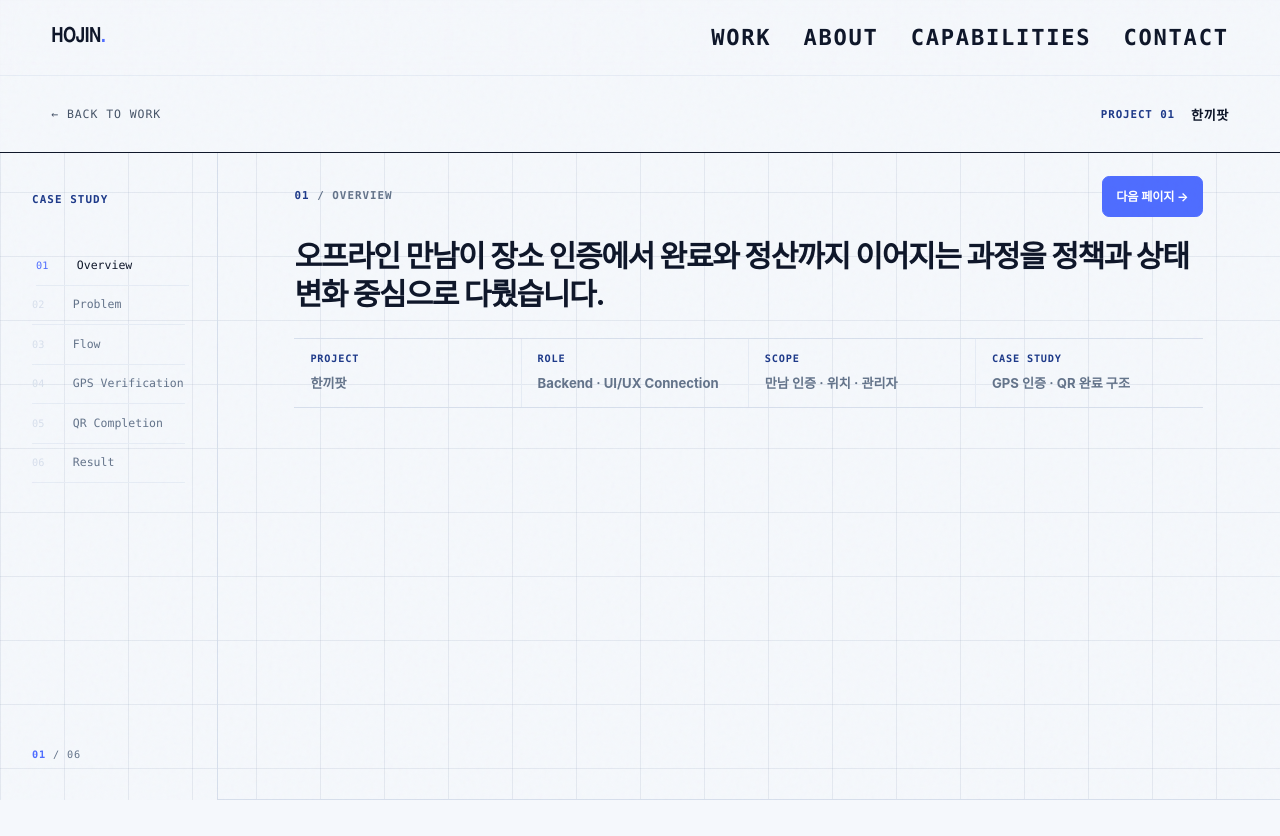
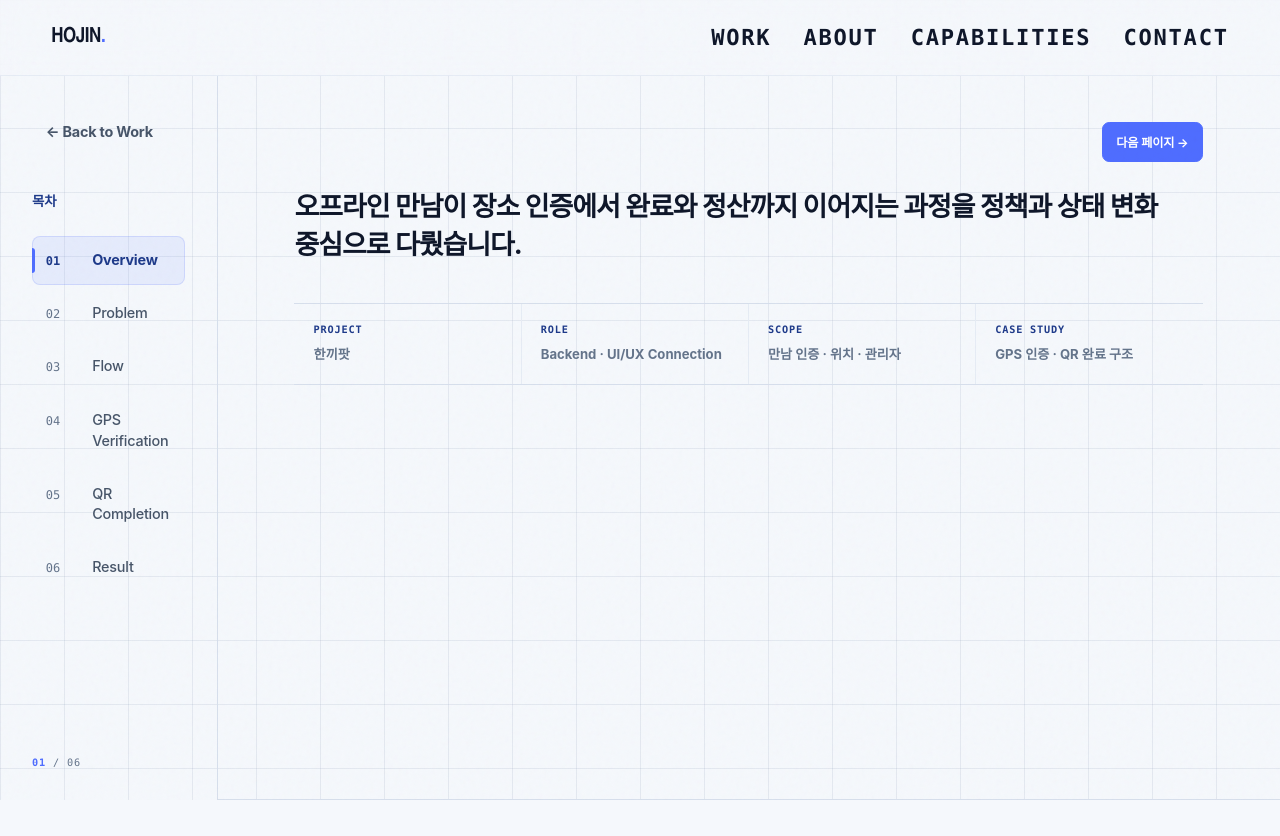
Before and after one commit to Ho-jin98/Ho-jin98.github.io, an Astro site: page /work/hankkipot in a window 1280 px wide. Shown: the top 836 px of the page. Before the commit the page ends 800 px from the top, so only its background shows below. Built offline with nearby package versions, Linux system fonts and the light colour scheme; Astro itself is replaced by a stand-in of ours.

Commit message:
feat: 프로젝트 상세페이지 공통 레이아웃 개선
세 프로젝트에 공통 사이드바와 목차 디자인을 적용

섹션 높이와 스크롤 이동 및 스냅 동작을 개선

이전·다음 버튼과 Back to Work 인터랙션을 정리

```diff
--- a/src/layouts/CaseStudyLayout.astro
+++ b/src/layouts/CaseStudyLayout.astro
@@ -24,18 +24,12 @@ if (!caseStudy) {
   <SiteHeader />
 
   <main class="case-study" data-case-deck>
-    <header class="case-study__topbar">
-      <a class="back-link magnetic" href={`/#${project.slug}`}>← BACK TO WORK</a>
-      <div class="case-study__project">
-        <span>PROJECT {project.projectNumber}</span>
-        <strong>{caseStudy.projectLabel}</strong>
-      </div>
-    </header>
     <h1 class="sr-only">{project.title} 케이스 스터디</h1>
 
     <div class="case-study__body">
       <nav class="case-study__toc" aria-label={`${project.title} 케이스 스터디 목차`}>
-        <p>CASE STUDY</p>
+        <a class="case-study__back" href={`/#${project.slug}`}>← Back to Work</a>
+        <p>목차</p>
         {
           caseStudy.sections.map((section, index) => (
             <a
@@ -48,7 +42,9 @@ if (!caseStudy) {
             </a>
           ))
         }
-        <small><span data-case-progress>01</span> / 06</small>
+        <small>
+          <span data-case-progress>01</span> / {String(caseStudy.sections.length).padStart(2, '0')}
+        </small>
       </nav>
 
       <div class="case-study__content">
@@ -64,12 +60,9 @@ if (!caseStudy) {
                 data-case-section
                 aria-labelledby={`${section.id}-title`}
               >
+                <h2 id={`${section.id}-title`} class="sr-only">{section.navTitle}</h2>
+                <div class="case-section__inner">
                   <div class="case-section__topline">
-                  <h2 id={`${section.id}-title`}>
-                    <span>{section.number}</span>
-                    <span aria-hidden="true">/</span>
-                    {section.navTitle}
-                  </h2>
                     <div class="case-section__pager">
                       {previous && <a href={`#${previous.id}`}>← 이전 페이지</a>}
                       {next ? (
@@ -164,6 +157,7 @@ if (!caseStudy) {
                       </article>
                     </div>
                   )}
+                </div>
               </section>
             );
           })
@@ -183,6 +177,8 @@ if (!caseStudy) {
     const finePointer = window.matchMedia('(pointer: fine)');
     const desktopLayout = window.matchMedia('(min-width: 721px)');
 
+    window.scrollTo(0, 0);
+
     const observer = new IntersectionObserver(
       (entries) => {
         entries.forEach((entry) => {
@@ -190,6 +186,7 @@ if (!caseStudy) {
           const activeIndex = sections.indexOf(entry.target as HTMLElement);
           const activeId = (entry.target as HTMLElement).id;
 
+          (entry.target as HTMLElement).classList.add('has-entered');
           sections.forEach((section) => section.classList.toggle('is-active', section.id === activeId));
           tocLinks.forEach((link) => link.classList.toggle('is-active', link.hash === `#${activeId}`));
           if (progress && activeIndex >= 0) {
@@ -197,7 +194,7 @@ if (!caseStudy) {
           }
         });
       },
-      { root: deck, threshold: 0.55 },
+      { root: deck, rootMargin: '-22% 0px -62% 0px', threshold: 0 },
     );
 
     sections.forEach((section) => observer.observe(section));
@@ -224,9 +221,10 @@ if (!caseStudy) {
         if (!target) return;
 
         isChangingSection = true;
-        target.scrollIntoView({
+        const deckPaddingTop = parseFloat(getComputedStyle(deck).paddingTop);
+        deck.scrollTo({
+          top: Math.max(0, target.offsetTop - deckPaddingTop),
           behavior: reducedMotion.matches ? 'auto' : 'smooth',
-          block: 'start',
         });
 
         window.clearTimeout(changeReset);
@@ -239,10 +237,13 @@ if (!caseStudy) {
         'wheel',
         (event) => {
           if (!desktopLayout.matches || reducedMotion.matches || event.ctrlKey) return;
+          if (isChangingSection) {
+            event.preventDefault();
+            return;
+          }
 
+          const currentIndex = activeSectionIndex();
           event.preventDefault();
-          if (isChangingSection) return;
-
           wheelTotal += event.deltaY;
           window.clearTimeout(wheelReset);
           wheelReset = window.setTimeout(() => {
@@ -253,51 +254,21 @@ if (!caseStudy) {
 
           const direction = wheelTotal > 0 ? 1 : -1;
           wheelTotal = 0;
-          moveToSection(activeSectionIndex() + direction);
+          moveToSection(currentIndex + direction);
         },
         { passive: false },
       );
 
-      let pointerId: number | null = null;
-      let dragStartY = 0;
-      let dragStartScroll = 0;
-      let hasDragged = false;
+      deck.querySelectorAll<HTMLAnchorElement>('a[href^="#"]').forEach((link) => {
+        link.addEventListener('click', (event) => {
+          const targetId = link.hash.slice(1);
+          const targetIndex = sections.findIndex((section) => section.id === targetId);
+          if (targetIndex < 0) return;
 
-      deck.addEventListener('pointerdown', (event) => {
-        if (
-          !finePointer.matches ||
-          event.button !== 0 ||
-          (event.target as HTMLElement).closest('a, button, input, textarea')
-        ) {
-          return;
-        }
-
-        pointerId = event.pointerId;
-        dragStartY = event.clientY;
-        dragStartScroll = deck.scrollTop;
-        hasDragged = false;
-        deck.setPointerCapture(pointerId);
-        deck.classList.add('is-dragging');
+          event.preventDefault();
+          moveToSection(targetIndex);
         });
-
-      deck.addEventListener('pointermove', (event) => {
-        if (pointerId !== event.pointerId) return;
-        const distance = event.clientY - dragStartY;
-        hasDragged ||= Math.abs(distance) > 5;
-        deck.scrollTop = dragStartScroll - distance * 1.25;
       });
-
-      const releaseDrag = (event: PointerEvent) => {
-        if (pointerId !== event.pointerId) return;
-        if (deck.hasPointerCapture(pointerId)) deck.releasePointerCapture(pointerId);
-        pointerId = null;
-        deck.classList.remove('is-dragging');
-
-        if (hasDragged) moveToSection(activeSectionIndex());
-      };
-
-      deck.addEventListener('pointerup', releaseDrag);
-      deck.addEventListener('pointercancel', releaseDrag);
     }
 
     const pointerDot = document.querySelector<HTMLElement>('.pointer-dot');
--- a/src/styles/global.css
+++ b/src/styles/global.css
@@ -2763,60 +2763,14 @@ footer {
   overflow-x: hidden;
   overflow-y: auto;
   scroll-behavior: smooth;
-  scroll-padding-top: calc(var(--header-height) + 4.75rem);
-  scroll-snap-type: y mandatory;
+  scroll-padding-top: var(--header-height);
+  scroll-snap-type: y proximity;
   scrollbar-width: none;
   overscroll-behavior-y: contain;
 }
 
 .case-study::-webkit-scrollbar {
   display: none;
-}
-
-.case-study.is-dragging {
-  cursor: grabbing;
-  scroll-behavior: auto;
-  user-select: none;
-}
-
-.case-study__topbar {
-  position: sticky;
-  z-index: 45;
-  top: 0;
-  display: grid;
-  grid-template-columns: 1fr auto;
-  align-items: center;
-  min-height: 4.75rem;
-  padding: 0 var(--gutter);
-  border-bottom: 0;
-  background: rgba(245, 248, 252, 0.92);
-  box-shadow: 0 1px 0 var(--ink);
-  backdrop-filter: blur(14px);
-}
-
-.case-study__topbar .back-link {
-  position: static;
-  color: var(--color-muted);
-}
-
-.case-study__project {
-  display: flex;
-  gap: 1rem;
-  align-items: center;
-  font-family: var(--mono);
-  justify-self: end;
-}
-
-.case-study__project span {
-  color: var(--accent-dark);
-  font-size: 0.68rem;
-  font-weight: 700;
-  letter-spacing: 0.08em;
-}
-
-.case-study__project strong {
-  font-size: 0.82rem;
-  letter-spacing: 0.04em;
 }
 
 .case-study__body {
@@ -2830,53 +2784,124 @@ footer {
 
 .case-study__toc {
   position: sticky;
-  top: 4.75rem;
+  top: 0;
   display: flex;
-  height: calc(100svh - var(--header-height) - 4.75rem);
-  padding: clamp(2.5rem, 5vh, 4.5rem) clamp(1.25rem, 2.5vw, 2.75rem);
+  height: calc(100svh - var(--header-height));
+  padding: clamp(2rem, 4vh, 3.5rem) clamp(1.5rem, 2.5vw, 2.75rem);
   flex-direction: column;
+  border-top: 0;
   border-right: 1px solid var(--line-strong);
 }
 
+.case-study__toc .case-study__back {
+  top: auto;
+  left: auto;
+  display: flex;
+  width: 100%;
+  min-height: 3.1rem;
+  margin-bottom: clamp(2rem, 4vh, 3.25rem);
+  padding: 0.82rem 0.8rem;
+  align-items: center;
+  color: var(--color-muted);
+  border: 1px solid transparent;
+  border-radius: 0.5rem;
+  background: transparent;
+  font-family: var(--sans);
+  font-size: clamp(0.9rem, 0.95vw, 1.05rem);
+  font-weight: 650;
+  letter-spacing: -0.015em;
+  line-height: 1.45;
+  transition:
+    background 200ms ease,
+    border-color 200ms ease,
+    color 200ms ease,
+    opacity 200ms ease;
+}
+
+.case-study__toc .case-study__back:hover,
+.case-study__toc .case-study__back:focus-visible {
+  color: var(--accent-dark);
+  border-color: rgba(79, 109, 255, 0.16);
+  background: var(--accent-soft);
+  opacity: 1;
+  transform: none;
+}
+
 .case-study__toc > p {
-  margin: 0 0 clamp(2rem, 5vh, 4rem);
+  margin: 0 0 clamp(1.5rem, 3vh, 2.5rem);
   color: var(--accent-dark);
+  font-family: var(--sans);
+  font-size: clamp(0.84rem, 0.88vw, 0.96rem);
+  font-weight: 750;
+  letter-spacing: -0.01em;
+}
+
+.case-study__toc a {
+  position: relative;
+  display: grid;
+  grid-template-columns: 2.25rem minmax(0, 1fr);
+  gap: 0.65rem;
+  align-items: baseline;
+  min-height: 3.1rem;
+  padding: 0.82rem 0.8rem;
+  color: var(--color-muted);
+  border: 1px solid transparent;
+  border-radius: 0.5rem;
+  font-family: var(--sans);
+  font-size: clamp(0.9rem, 0.95vw, 1.05rem);
+  font-weight: 540;
+  letter-spacing: -0.015em;
+  line-height: 1.45;
+  transition:
+    background 220ms ease,
+    border-color 220ms ease,
+    color 220ms ease,
+    font-weight 220ms ease,
+    opacity 220ms ease;
+}
+
+.case-study__toc a:not(.case-study__back) {
+  margin: 0.12rem 0;
+}
+
+.case-study__toc a span {
+  color: var(--color-label);
   font-family: var(--mono);
-  font-size: 0.68rem;
-  font-weight: 700;
-  letter-spacing: 0.1em;
-}
-
-.case-study__toc a {
-  display: grid;
-  grid-template-columns: 2rem minmax(0, 1fr);
-  gap: 0.55rem;
-  align-items: baseline;
-  padding: 0.72rem 0;
-  color: var(--color-label);
-  font-size: clamp(0.72rem, 0.76vw, 0.84rem);
-  line-height: 1.35;
-  transition:
-    color 220ms ease,
-    transform 260ms var(--ease-out);
-}
-
-.case-study__toc a span {
-  color: var(--color-line);
-  font-family: var(--mono);
-  font-size: 0.64rem;
+  font-size: clamp(0.75rem, 0.78vw, 0.84rem);
+  letter-spacing: 0;
   transition: color 220ms ease;
 }
 
 .case-study__toc a:hover,
-.case-study__toc a:focus-visible,
+.case-study__toc a:focus-visible {
+  color: var(--color-text);
+  background: rgba(238, 244, 250, 0.72);
+  border-color: var(--line);
+  transform: none;
+}
+
 .case-study__toc a.is-active {
-  color: var(--color-text);
-  transform: translateX(0.25rem);
+  color: var(--accent-dark);
+  border-color: rgba(79, 109, 255, 0.16);
+  background: var(--accent-soft);
+  font-weight: 750;
+  transform: none;
+}
+
+.case-study__toc a.is-active::before {
+  position: absolute;
+  top: 0.7rem;
+  bottom: 0.7rem;
+  left: -1px;
+  width: 3px;
+  content: "";
+  border-radius: 0 999px 999px 0;
+  background: var(--accent);
 }
 
 .case-study__toc a.is-active span {
-  color: var(--accent);
+  color: var(--accent-dark);
+  font-weight: 750;
 }
 
 .case-study__toc small {
@@ -2898,25 +2923,34 @@ footer {
 
 .case-study .case-section {
   display: block;
-  min-height: calc(100svh - var(--header-height) - 4.75rem);
-  padding: clamp(2.5rem, 5vh, 4.5rem) clamp(2rem, 6vw, 7rem);
+  min-height: calc(100dvh - var(--header-height));
+  height: auto;
+  padding: clamp(2.75rem, 5vh, 4rem) clamp(2rem, 6vw, 7rem)
+    clamp(5rem, 10vh, 7.5rem);
+  overflow: visible;
   scroll-margin-top: 0;
   scroll-snap-align: start;
-  scroll-snap-stop: always;
+  scroll-snap-stop: normal;
   border-top: 0;
   border-bottom: 1px solid var(--line-strong);
   isolation: isolate;
 }
 
+.case-section__inner {
+  width: min(100%, 78rem);
+  margin: 0 auto;
+}
+
 .case-section:last-child {
   border-bottom: 0;
 }
 
 .case-section__topline {
   display: flex;
-  justify-content: space-between;
+  justify-content: flex-end;
   align-items: center;
-  margin-bottom: clamp(2.5rem, 6vh, 5rem);
+  min-height: 2.75rem;
+  margin-bottom: clamp(1.5rem, 3vh, 2.25rem);
   color: var(--color-label);
   font-family: var(--mono);
   letter-spacing: 0.07em;
@@ -2925,24 +2959,6 @@ footer {
   transition:
     opacity 620ms var(--ease-out),
     transform 760ms var(--ease-out);
-}
-
-.case-section__topline h2 {
-  display: flex;
-  gap: 0.48rem;
-  align-items: center;
-  margin: 0;
-  color: var(--color-label);
-  font-family: var(--mono);
-  font-size: 0.68rem;
-  font-weight: 700;
-  letter-spacing: 0.09em;
-  line-height: 1.3;
-  text-transform: uppercase;
-}
-
-.case-section__topline h2 span:first-child {
-  color: var(--accent-dark);
 }
 
 .case-section__pager {
@@ -2990,7 +3006,7 @@ footer {
 
 .case-section__heading {
   display: block;
-  margin: 0 0 clamp(2.5rem, 5vh, 4.5rem);
+  margin: 0 0 clamp(2.5rem, 5vh, 3.75rem);
   opacity: 0;
   transform: translateY(2.5rem) scale(0.98);
   transition:
@@ -3000,12 +3016,12 @@ footer {
 
 .case-section__heading p {
   margin: 0;
-  width: min(100%, 64rem);
+  width: min(100%, 54rem);
   font-family: var(--sans);
-  font-size: clamp(1.75rem, 3vw, 3.2rem);
-  font-weight: 750;
-  letter-spacing: -0.045em;
-  line-height: 1.3;
+  font-size: clamp(1.45rem, 2.1vw, 2.5rem);
+  font-weight: 720;
+  letter-spacing: -0.035em;
+  line-height: 1.4;
   word-break: keep-all;
 }
 
@@ -3031,30 +3047,30 @@ footer {
     transform 900ms var(--ease-out);
 }
 
-.case-section.is-active .case-section__topline,
-.case-section.is-active .case-section__heading,
-.case-section.is-active .case-facts,
-.case-section.is-active .case-points,
-.case-section.is-active .case-flow,
-.case-section.is-active .case-states,
-.case-section.is-active .case-blocks,
-.case-section.is-active .case-metrics,
-.case-section.is-active .case-result {
+.case-section:is(.is-active, .has-entered) .case-section__topline,
+.case-section:is(.is-active, .has-entered) .case-section__heading,
+.case-section:is(.is-active, .has-entered) .case-facts,
+.case-section:is(.is-active, .has-entered) .case-points,
+.case-section:is(.is-active, .has-entered) .case-flow,
+.case-section:is(.is-active, .has-entered) .case-states,
+.case-section:is(.is-active, .has-entered) .case-blocks,
+.case-section:is(.is-active, .has-entered) .case-metrics,
+.case-section:is(.is-active, .has-entered) .case-result {
   opacity: 1;
   transform: translate(0) scale(1);
 }
 
-.case-section.is-active .case-section__heading {
+.case-section:is(.is-active, .has-entered) .case-section__heading {
   transition-delay: 80ms;
 }
 
-.case-section.is-active .case-facts,
-.case-section.is-active .case-points,
-.case-section.is-active .case-flow,
-.case-section.is-active .case-states,
-.case-section.is-active .case-blocks,
-.case-section.is-active .case-metrics,
-.case-section.is-active .case-result {
+.case-section:is(.is-active, .has-entered) .case-facts,
+.case-section:is(.is-active, .has-entered) .case-points,
+.case-section:is(.is-active, .has-entered) .case-flow,
+.case-section:is(.is-active, .has-entered) .case-states,
+.case-section:is(.is-active, .has-entered) .case-blocks,
+.case-section:is(.is-active, .has-entered) .case-metrics,
+.case-section:is(.is-active, .has-entered) .case-result {
   transition-delay: 180ms;
 }
 
@@ -3190,7 +3206,7 @@ footer {
 }
 
 .case-blocks article {
-  min-height: 11rem;
+  min-height: 0;
   padding: clamp(1.25rem, 2.2vw, 2rem);
   border-top: 1px solid var(--ink);
   border-bottom: 1px solid var(--line-strong);
@@ -3346,124 +3362,10 @@ footer {
   }
 }
 
-@media (min-width: 721px) and (max-height: 820px) {
-  .case-study .case-section {
-    padding-top: 1.5rem;
-    padding-bottom: 1.5rem;
-  }
-
-  .case-section__topline {
-    margin-bottom: 1.35rem;
-  }
-
-  .case-section__heading {
-    margin-bottom: 1.5rem;
-  }
-
-  .case-section__heading p {
-    font-size: clamp(1.45rem, 2.35vw, 2.35rem);
-    line-height: 1.25;
-  }
-
-  .case-facts > div {
-    padding: 0.85rem 1rem;
-  }
-
-  .case-points li {
-    min-height: 0;
-    padding: 0.85rem 1rem 0.85rem 2.25rem;
-    font-size: 0.84rem;
-    line-height: 1.55;
-  }
-
-  .case-points li::before {
-    top: 1.25rem;
-  }
-
-  .case-flow {
-    gap: 0.75rem;
-  }
-
-  .case-flow li {
-    min-height: 6rem;
-    padding: 0.9rem;
-  }
-
-  .case-states {
-    margin-top: 0.8rem;
-  }
-
-  .case-states > div {
-    padding: 0.75rem 0.9rem;
-  }
-
-  .case-blocks {
-    grid-template-columns: repeat(4, minmax(0, 1fr));
-    gap: 0.75rem;
-  }
-
-  .case-blocks article {
-    min-height: 0;
-    padding: 1rem;
-  }
-
-  .case-blocks article p {
-    margin-top: 1.15rem;
-    font-size: 0.82rem;
-    line-height: 1.55;
-  }
-
-  .case-blocks + .case-points,
-  .case-metrics + .case-points {
-    margin-top: 0.75rem;
-  }
-
-  .case-metrics {
-    gap: 0.75rem;
-  }
-
-  .case-metrics article {
-    min-height: 5rem;
-    padding: 0.75rem;
-  }
-
-  .case-metrics article strong {
-    font-size: clamp(1.55rem, 2.5vw, 2.5rem);
-  }
-
-  .case-result {
-    margin-top: 0.75rem;
-  }
-
-  .case-result article {
-    padding: 1.25rem;
-  }
-
-  .case-result ul {
-    gap: 0.7rem;
-    margin-top: 1.25rem;
-  }
-
-  .case-result li {
-    padding-top: 0.7rem;
-    font-size: 0.84rem;
-    line-height: 1.55;
-  }
-}
-
 @media (max-width: 720px) {
   .case-study {
-    scroll-padding-top: calc(var(--header-height) + 7.5rem);
+    scroll-padding-top: calc(var(--header-height) + 4.25rem);
     scroll-snap-type: y proximity;
-  }
-
-  .case-study__topbar {
-    grid-template-columns: 1fr auto;
-    min-height: 4rem;
-  }
-
-  .case-study__project {
-    display: none;
   }
 
   .case-study__body {
@@ -3473,7 +3375,7 @@ footer {
   .case-study__toc {
     position: sticky;
     z-index: 40;
-    top: 4rem;
+    top: 0;
     display: flex;
     width: 100%;
     height: auto;
@@ -3495,6 +3397,12 @@ footer {
     display: none;
   }
 
+  .case-study__toc .case-study__back {
+    width: max-content;
+    margin: 0 0.5rem 0 0;
+    padding: 0.55rem 0.75rem;
+  }
+
   .case-study__toc a {
     display: inline-flex;
     min-width: max-content;
@@ -3502,14 +3410,14 @@ footer {
   }
 
   .case-study .case-section {
-    min-height: 100svh;
-    padding: 2rem var(--gutter) 4rem;
+    min-height: calc(100dvh - var(--header-height) - 4.25rem);
+    padding: 3rem var(--gutter) 5rem;
     scroll-margin-top: 0;
   }
 
   .case-section__topline {
     align-items: flex-start;
-    margin-bottom: 3rem;
+    margin-bottom: 2.25rem;
   }
 
   .case-section__pager {
@@ -3522,12 +3430,12 @@ footer {
   }
 
   .case-section__heading {
-    margin-bottom: 2.75rem;
+    margin-bottom: 2.5rem;
   }
 
   .case-section__heading p {
-    font-size: clamp(1.55rem, 7vw, 2.25rem);
-    line-height: 1.35;
+    font-size: clamp(1.45rem, 6.5vw, 2.1rem);
+    line-height: 1.45;
   }
 
   .case-facts,
```
Lines whose indentation alone changed are shown as unchanged.
